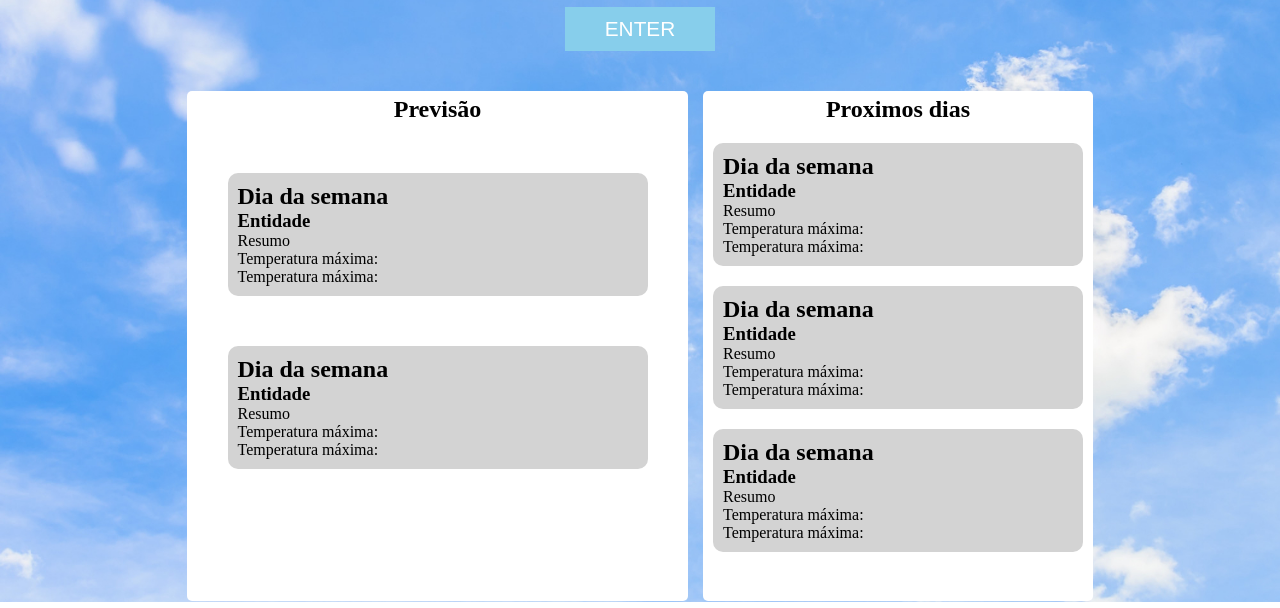
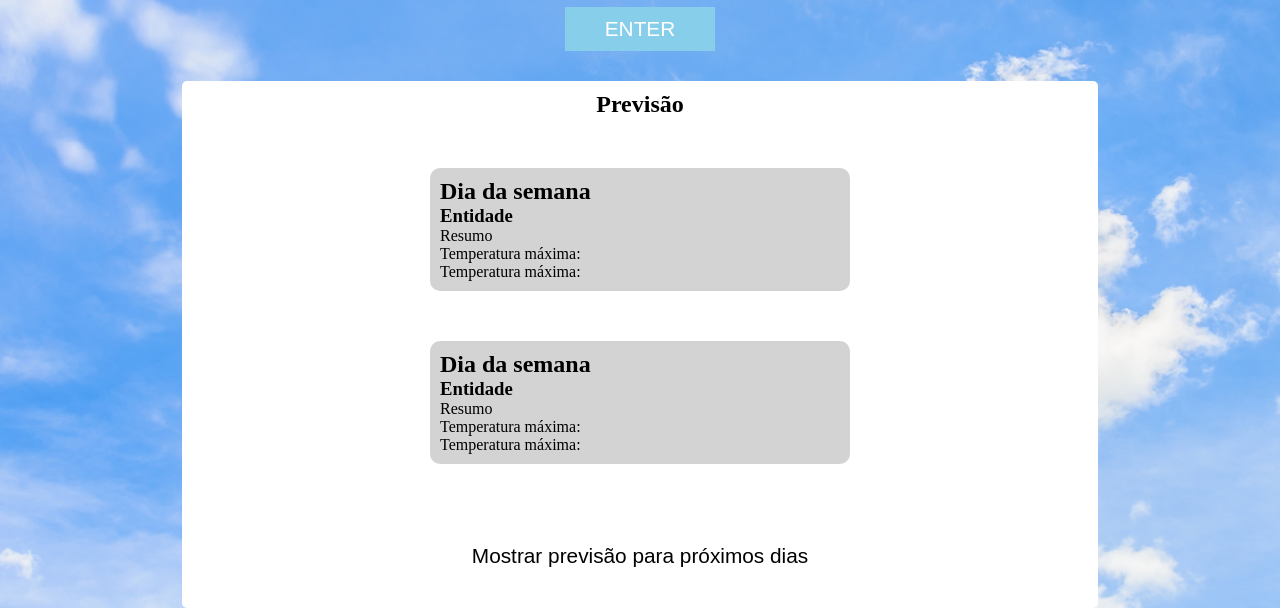
Before and after one commit to gabrielopes7/olhonotempo, a plain HTML site: page index.html in a window 1280 px wide. Shown: the part 198-806 px from the top of the page. Drawn offline with Linux system fonts and the light colour scheme; no server answers.

Commit message:
Adicionado showHide

```diff
--- a/index.html
+++ b/index.html
@@ -13,7 +13,7 @@
       <input type="text" placeholder="Digite a cidade" id="nomeCidade" />
       <input type="button" value="ENTER" onclick="pegarCidade()" />
     </main>
-    <section>
+    <section id="grid">
       <div id="previsaoHoje">
         <h2 id="diaHoje">Previsão</h2>
         <div class="temp">
@@ -30,6 +30,7 @@
           <p class="dadosClima">Temperatura máxima:</p>
           <p class="dadosClima">Temperatura máxima:</p>
         </div>
+        <input type="button" value="Mostrar previsão para próximos dias" id="mostrarMais" onclick="mostrarEsconder(this)">
       </div>
       <div id="previsaoProximos">
         <h2>Proximos dias</h2>
@@ -57,6 +58,7 @@
       </div>
     </section>
 
+    <script src="./script/script2.js"></script>
     <script src="./scripts/script.js"></script>
   </body>
 </html>
--- /dev/null
+++ b/script/script2.js
@@ -0,0 +1,17 @@
+let divAparecer = document.querySelector("#previsaoProximos");
+let gridTemplate = document.getElementById("grid");
+let x = 0;
+
+function mostrarEsconder(botao) {
+  if (x == 1) {
+    divAparecer.style.display = "none";
+    gridTemplate.style.gridTemplate = "auto / auto"
+    botao.value = "Mostrar previsão para próximos dias";
+    x = 0;
+  } else {
+    divAparecer.style.display = "initial";
+    gridTemplate.style.gridTemplate = "auto / 2fr 1fr"
+    botao.value = "Esconder previsão para próximos dias";
+    x = 1;
+  }
+}
--- a/styles/style.css
+++ b/styles/style.css
@@ -55,17 +55,19 @@ section{
     width: 70%;
     margin: auto;
     margin-top: 40px;
-    grid-template: auto / 2fr 1fr;
+    grid-template: auto / auto;
     justify-items: center;
+    align-items: center;
     gap: 25px;
 
 }
 
 #previsaoHoje{
     background-color: white;
-    padding: 5px;
+    padding: 10px;
     border-radius: 5px;
     width: 100%;
+    height: 100%;
     text-align: center;
 
 }
@@ -85,12 +87,20 @@ section{
 
 
 #previsaoProximos{
+    display: none;
     background-color: white;
-    padding: 5px;
+    padding: 10px;
     border-radius: 5px;
     width: 100%;
-    height: 500px;
+    height: 100%;
     text-align: center;
+}
+
+#mostrarMais{
+    background-color: white;
+    color: black;
+    margin-top: 70px;
+    width: 500px;
 }
 
 .proximosDias{
```
